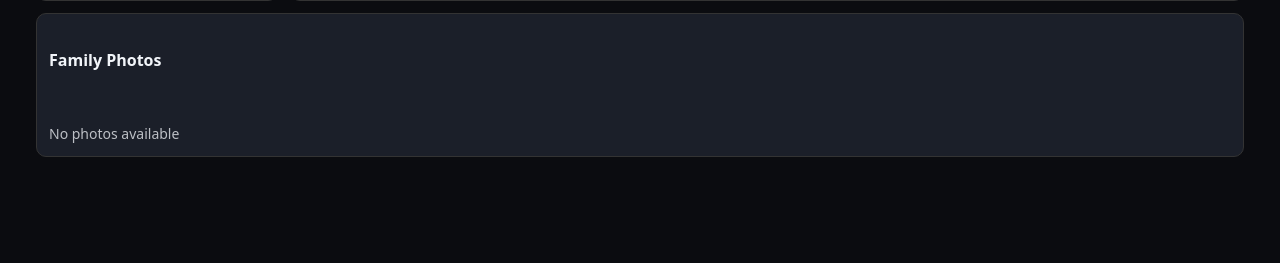
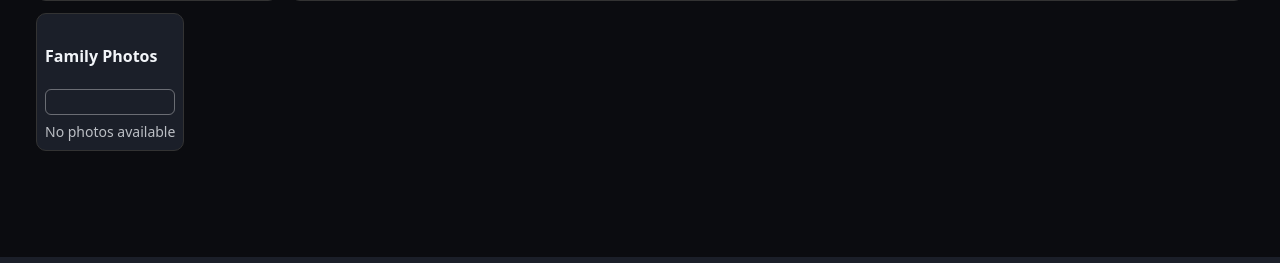
Before and after one commit to tlehotsky/houseboard, a Django app: page /houseboard/daybuddy/week/ in a window 1280 px wide. Shown: the part 1267-1530 px from the top of the page. Run offline with Django 5.2, Linux system fonts and the light colour scheme.

Commit message:
photo card working even better

```diff
--- a/daybuddy/templates/daybuddy/week.html
+++ b/daybuddy/templates/daybuddy/week.html
@@ -77,8 +77,13 @@ body::after{
 .wx-key .precip{color:#008ce0}
 #card-slideshow img{border-radius:8px;display:block;width:100%;height:auto}
 #card-slideshow .muted{margin-top:6px}
-#card-slideshow{ grid-column: 1 / -1; }
-#card-slideshow img{ max-height: 40vh; object-fit: contain; }
+#card-slideshow{ grid-column: 1 / -1; width: max-content; justify-self: start; }
+#card-slideshow img{ max-height: 40vh; }
+/* Tighter photo card framing */
+#card-slideshow{ padding:8px; }
+#card-slideshow .frame{ border:1px solid rgba(255,255,255,.35); border-radius:6px; overflow:hidden; display:flex; justify-content:flex-start; align-items:flex-start; }
+#card-slideshow .frame img{ display:block; width:auto; max-width:100%; height:auto; max-height:40vh; }
+#card-slideshow .muted{ margin-top:6px; }
 .cell{
   min-height:120px;
   background:#1b1f29;           /* slightly lighter than before for better contrast */
@@ -228,8 +233,8 @@ body::after{
     </div>
     <div class="card" id="card-slideshow">
       <h4>Family Photos</h4>
-      <div style="position:relative;overflow:hidden;border-radius:8px;">
-        <img id="slide-img" alt="slideshow" style="width:100%;height:auto;display:block;opacity:.0;transition:opacity .5s ease;">
+      <div class="frame">
+        <img id="slide-img" alt="slideshow" style="opacity:.0;transition:opacity .5s ease;">
       </div>
       <div class="muted" id="slide-meta"></div>
     </div>
```
